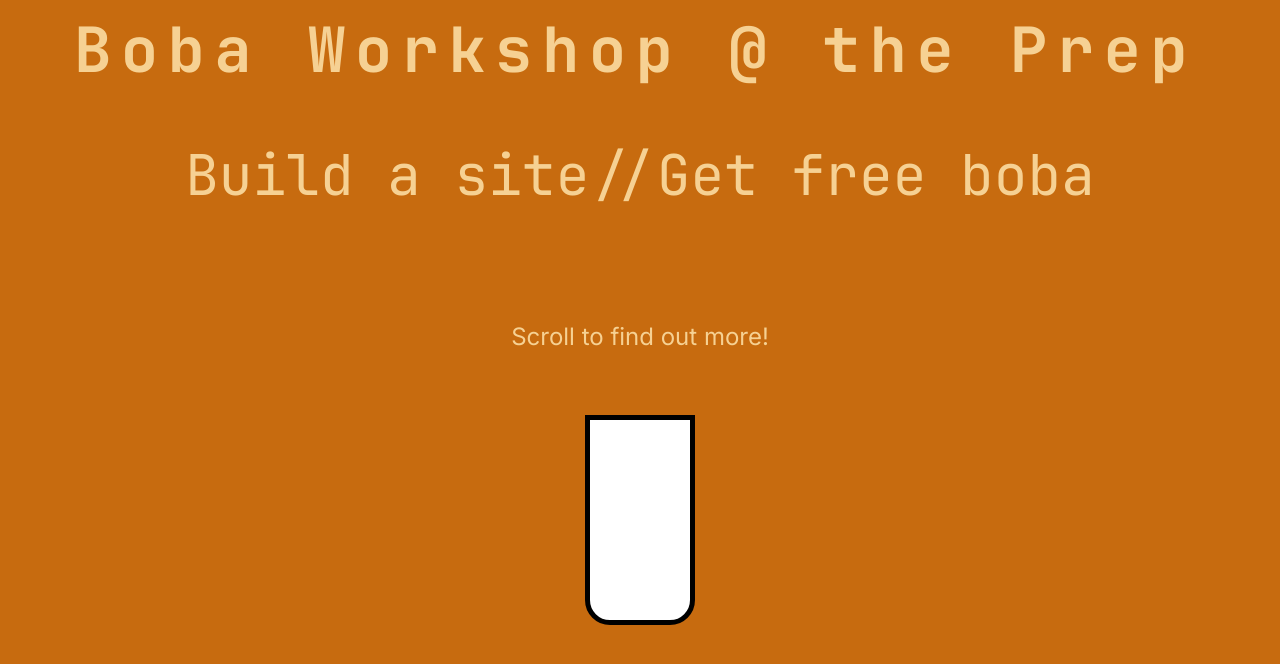
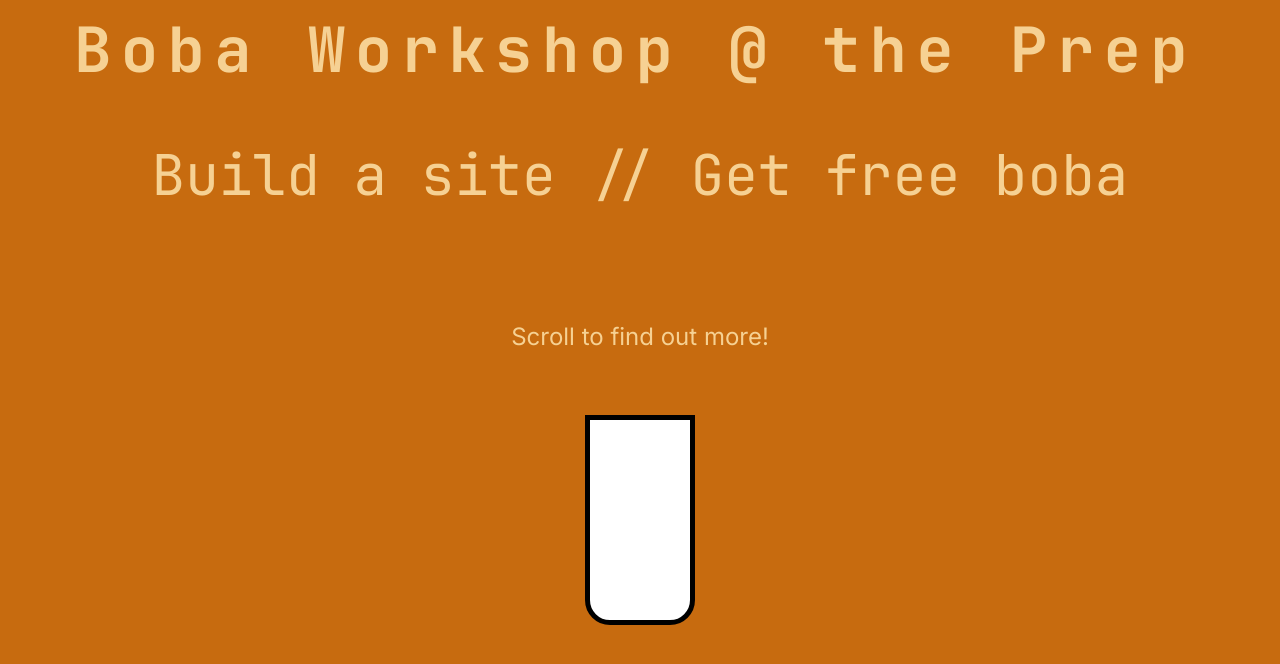
Before and after one commit to thecashmoney/fpa-boba, a plain HTML site: page index.html in a window 1280 px wide. Drawn offline with Linux system fonts and the light colour scheme.

Commit message:
fixed padding

```diff
--- a/index.html
+++ b/index.html
@@ -18,9 +18,7 @@
         <h1>Boba Workshop @ the Prep</h1>
     </div>
     <div class="flexbox">
-        <h2>Build a site</h2>
-        <h2>//</h2>
-        <h2>Get free boba</h2>
+        <h2>Build a site  //  Get free boba</h2>
     </div>
     <br /><br />
     <p>Scroll to find out more!</p>
```
